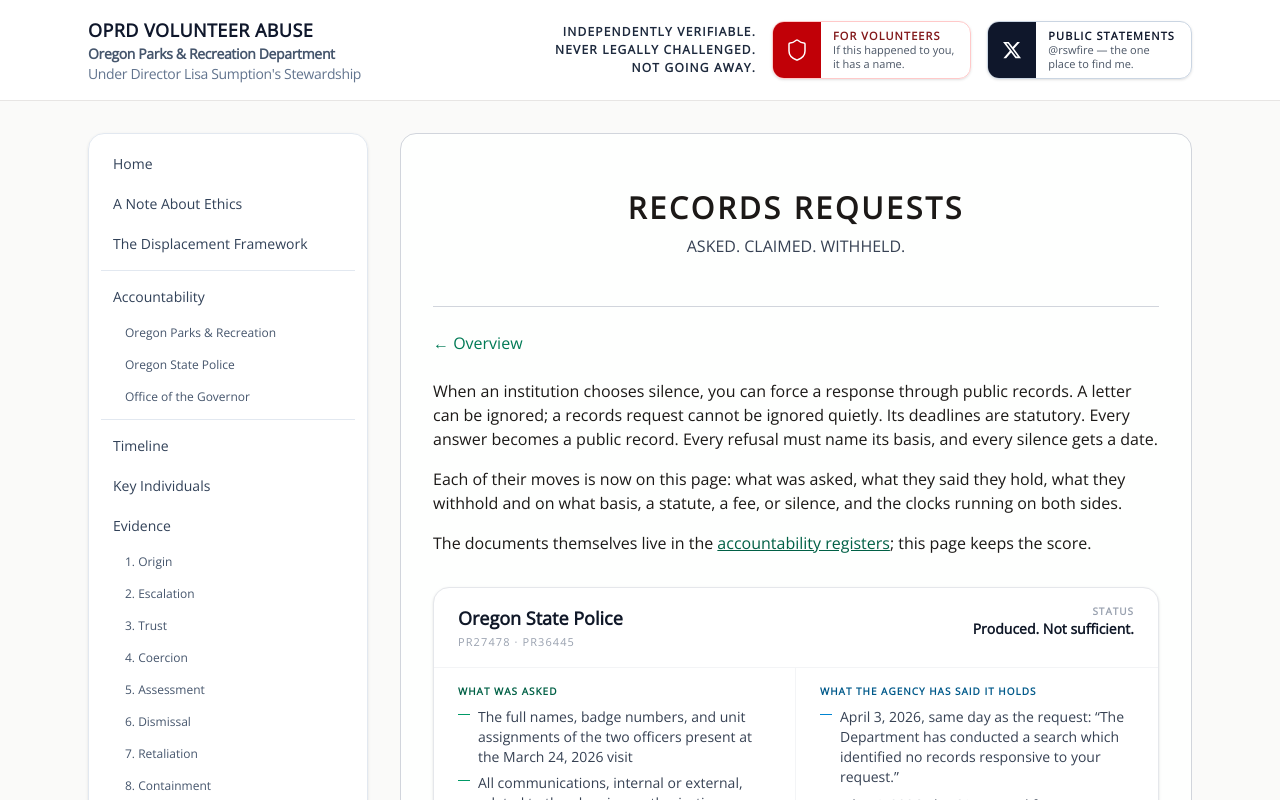
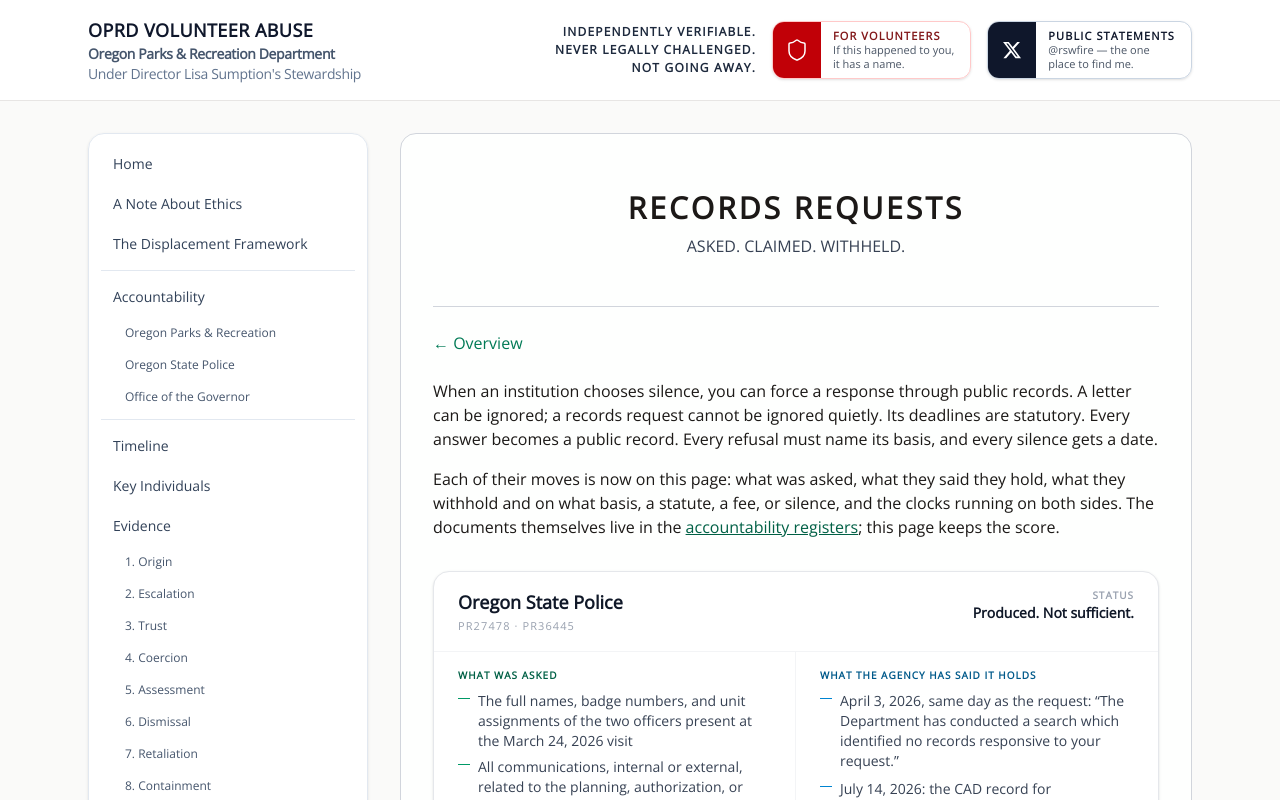
Before and after one commit to rswfire/rswfire.oprd, a Next.js app: page /records-requests in a window 1280 px wide. Shown: the top 800 px of the page. Built offline with nearby package versions, Linux system fonts and the light colour scheme.

Commit message:
Records tracker: one paragraph

```diff
--- a/app/(archive)/records-requests/page.tsx
+++ b/app/(archive)/records-requests/page.tsx
@@ -53,10 +53,7 @@ export default function RecordsRequestsPage() {
                 <div>
                     Each of their moves is now on this page: what was asked, what they said they hold,
                     what they withhold and on what basis, a statute, a fee, or silence, and the clocks
-                    running on both sides.
-                </div>
-                <div>
-                    The documents themselves live in the{" "}
+                    running on both sides. The documents themselves live in the{" "}
                     <Link href="/accountability" className="underline text-emerald-800 hover:text-emerald-600">accountability registers</Link>;
                     this page keeps the score.
                 </div>
```
